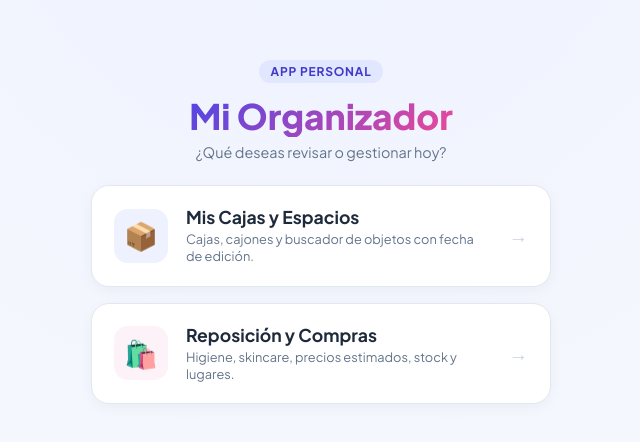
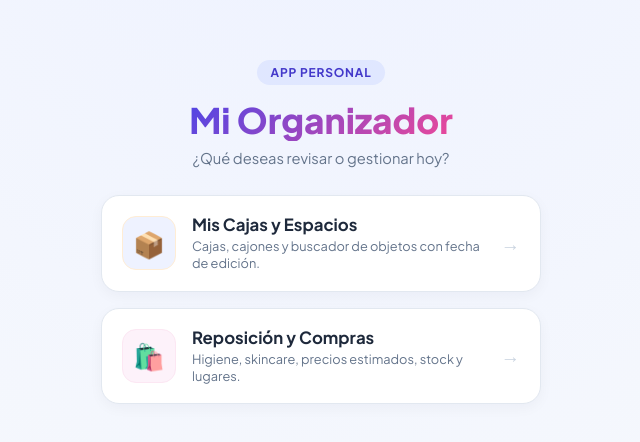
Before and after one commit to allys081/Inventario, a plain HTML site: page index.html in a window 1280 px wide. Shown: the part 168-610 px from the top of the page, without its empty margins (319-959 px from the left). Drawn offline with Linux system fonts and the light colour scheme.

Commit message:
actualización index.html

```diff
--- a/index.html
+++ b/index.html
@@ -15,6 +15,14 @@
       padding: 0;
     }
 
+    html, body {
+      width: 100%;
+      height: 100%;
+      overflow: hidden; /* Elimina cualquier barra o desplazamiento */
+      overscroll-behavior: none; /* Desactiva el efecto rebote de Android */
+      position: fixed; /* Ancla la página a la pantalla completa */
+    }
+
     body {
       font-family: 'Plus Jakarta Sans', system-ui, sans-serif;
       min-height: 100vh;
@@ -22,13 +30,13 @@
       display: flex;
       align-items: center;
       justify-content: center;
-      padding: 16px;
+      padding: 20px;
       color: #0f172a;
     }
 
     .menu-container {
       width: 100%;
-      max-width: 460px;
+      max-width: 440px;
       text-align: center;
       display: flex;
       flex-direction: column;
@@ -43,28 +51,29 @@
       letter-spacing: 0.8px;
       background: #e0e7ff;
       color: #4338ca;
-      padding: 4px 12px;
+      padding: 5px 14px;
       border-radius: 99px;
-      margin-bottom: 12px;
+      margin-bottom: 14px;
     }
 
     h1 {
       font-size: 2.2rem;
       font-weight: 800;
       line-height: 1.2;
-      margin-bottom: 6px;
+      margin-bottom: 8px;
       background: linear-gradient(135deg, #4f46e5 0%, #ec4899 100%);
       -webkit-background-clip: text;
       -webkit-text-fill-color: transparent;
     }
 
     p.subtitle {
-      font-size: 0.9rem;
+      font-size: 0.92rem;
       color: #64748b;
-      margin-bottom: 24px;
+      margin-bottom: 28px;
     }
 
     .buttons-wrapper {
+      width: 100%;
       display: flex;
       flex-direction: column;
       gap: 16px;
@@ -74,14 +83,14 @@
       background: #ffffff;
       border: 1.5px solid #e2e8f0;
       border-radius: 18px;
-      padding: 20px 22px;
+      padding: 18px 20px;
       text-decoration: none;
       color: inherit;
       display: flex;
       align-items: center;
-      gap: 18px;
+      gap: 16px;
       box-shadow: 0 4px 14px rgba(15, 23, 42, 0.04);
-      transition: transform 0.2s cubic-bezier(0.4, 0, 0.2, 1), box-shadow 0.2s, border-color 0.2s;
+      transition: transform 0.15s ease;
       text-align: left;
     }
 
@@ -101,16 +110,18 @@
       display: flex;
       align-items: center;
       justify-content: center;
-      font-size: 1.7rem;
+      font-size: 1.6rem;
       flex-shrink: 0;
     }
 
     .icon-cajas {
       background: #eef2ff;
+      border: 1px solid #ffedd5;
     }
 
     .icon-compras {
-      background: #fdf2f8;
+      background: #fdf2fa;
+      border: 1px solid #fce7f3;
     }
 
     .card-texts {
@@ -118,7 +129,7 @@
     }
 
     .card-title {
-      font-size: 1.1rem;
+      font-size: 1.05rem;
       font-weight: 700;
       color: #1e293b;
       margin-bottom: 3px;
```
